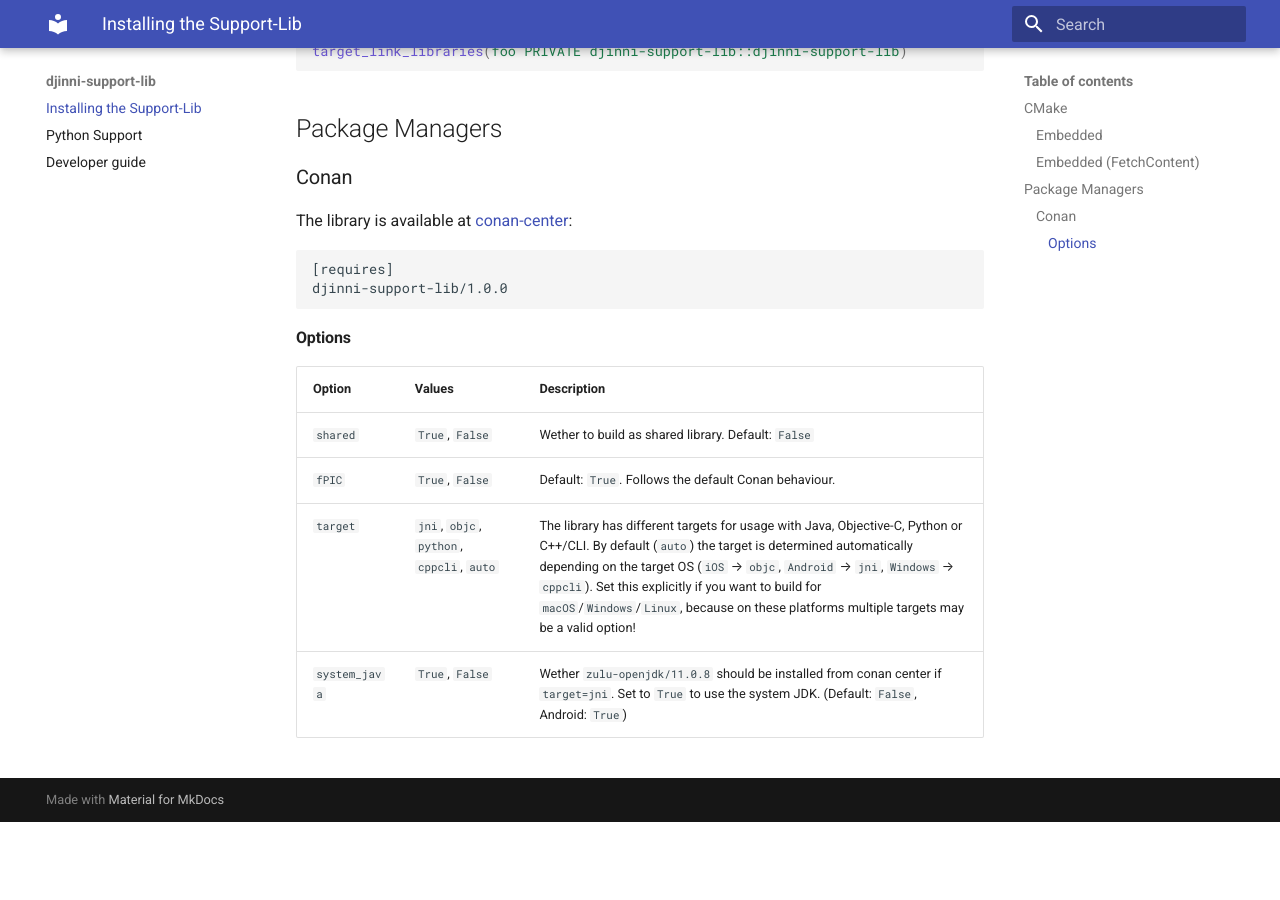
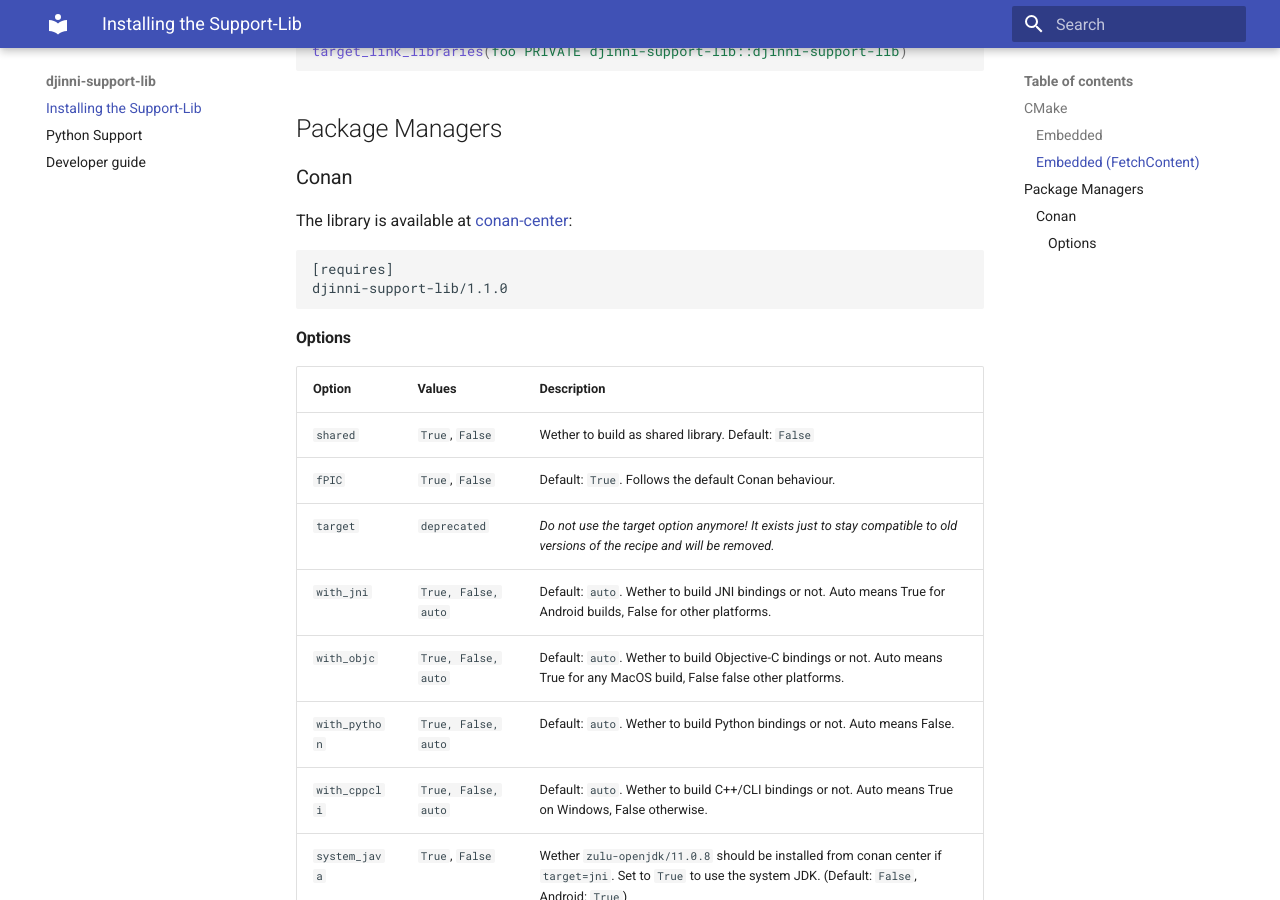
Before and after one commit to cross-language-cpp/djinni-support-lib, an MkDocs documentation site: the page built from docs/install.md, in a window 1280 px wide and 900 px high, scrolled down 1221 px. Built offline with MkDocs 1.6.1 and Material for MkDocs 9.7.7, drawn with Linux system fonts in a browser that asks for light colours; before the commit the page ends 2043 px from its top, so only the background shows below that.

Commit message:
Update conan install doc
Closes #43.

* Deprecates the target option
* Adds description for all withh_[binding] option

````diff
--- a/docs/install.md
+++ b/docs/install.md
@@ -65,7 +65,7 @@
 
 ```text
 [requires]
-djinni-support-lib/1.0.0
+djinni-support-lib/1.1.0
 ```
 
 #### Options
@@ -74,5 +74,9 @@
 | ------ | ------ | ----------- |
 | `shared` | `True`, `False` | Wether to build as shared library. Default: `False` |
 | `fPIC` | `True`, `False` | Default: `True`. Follows the default Conan behaviour. |
-| `target` | `jni`, `objc`, `python`, `cppcli`, `auto` | The library has different targets for usage with Java, Objective-C, Python or C++/CLI. By default (`auto`) the target is determined automatically depending on the target OS (`iOS` → `objc`, `Android` → `jni`, `Windows` → `cppcli`). Set this explicitly if you want to build for `macOS`/`Windows`/`Linux`, because on these platforms multiple targets may be a valid option! |
+| `target` | `deprecated` | *Do not use the target option anymore! It exists just to stay compatible to old versions of the recipe and will be removed.* |
+| `with_jni` | `True, False, auto` | Default: `auto`. Wether to build JNI bindings or not. Auto means True for Android builds, False for other platforms. |
+| `with_objc` | `True, False, auto` | Default: `auto`. Wether to build Objective-C bindings or not. Auto means True for any MacOS build, False false other platforms. |
+| `with_python` | `True, False, auto` | Default: `auto`. Wether to build Python bindings or not. Auto means False. |
+| `with_cppcli` | `True, False, auto` | Default: `auto`. Wether to build C++/CLI bindings or not. Auto means True on Windows, False otherwise. |
 | `system_java` | `True`, `False` | Wether `zulu-openjdk/11.0.8` should be installed from conan center if `target=jni`. Set to `True` to use the system JDK. (Default: `False`, Android: `True`)   |
````
